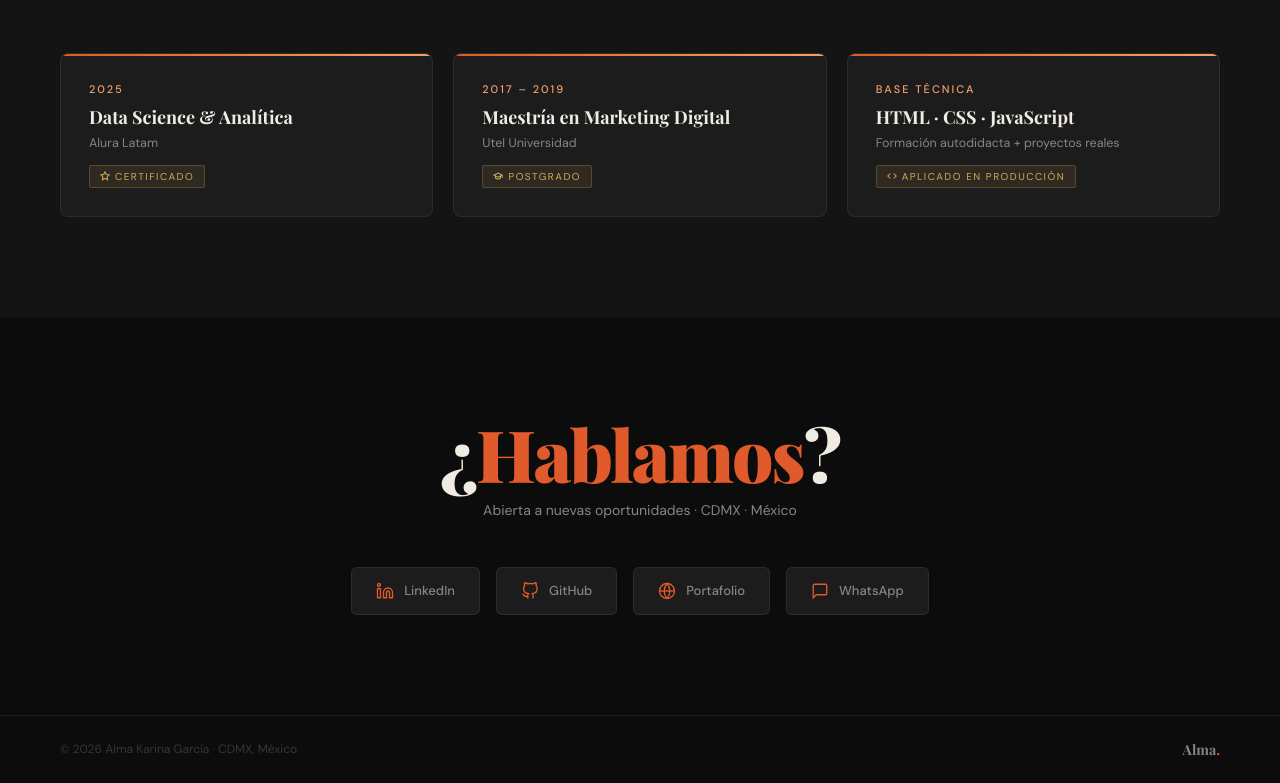
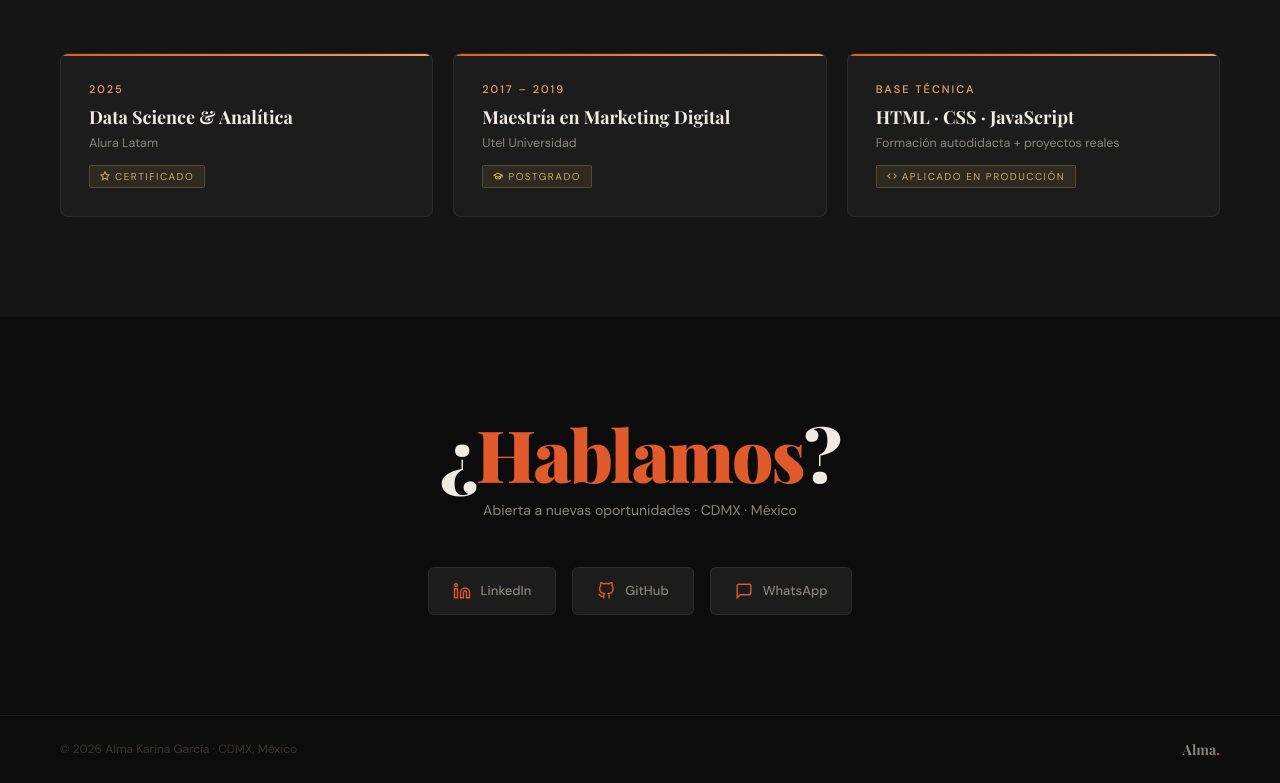
Before and after one commit to AlmaKarinaGarcia/portfolio-CV, a plain HTML site: page index.html in a window 1280 px wide. Shown: the part 3377-4160 px from the top of the page. Drawn offline with nearby package versions, Linux system fonts and the light colour scheme; a web font is replaced by a local one.

Commit message:
Remove portfolio link from index.html
Removed portfolio link from contact section.

```diff
--- a/index.html
+++ b/index.html
@@ -1150,10 +1150,6 @@ footer {
       <svg class="contact-icon" viewBox="0 0 24 24" fill="none" stroke="currentColor" stroke-width="1.8"><path d="M9 19c-5 1.5-5-2.5-7-3m14 6v-3.87a3.37 3.37 0 00-.94-2.61c3.14-.35 6.44-1.54 6.44-7A5.44 5.44 0 0020 4.77 5.07 5.07 0 0019.91 1S18.73.65 16 2.48a13.38 13.38 0 00-7 0C6.27.65 5.09 1 5.09 1A5.07 5.07 0 005 4.77a5.44 5.44 0 00-1.5 3.78c0 5.42 3.3 6.61 6.44 7A3.37 3.37 0 009 18.13V22"/></svg>
       GitHub
     </a>
-    <a href="https://almakarinagarcia.github.io/portafolio/" class="contact-link" target="_blank" rel="noopener">
-      <svg class="contact-icon" viewBox="0 0 24 24" fill="none" stroke="currentColor" stroke-width="1.8"><circle cx="12" cy="12" r="10"/><line x1="2" y1="12" x2="22" y2="12"/><path d="M12 2a15.3 15.3 0 010 20M12 2a15.3 15.3 0 000 20"/></svg>
-      Portafolio
-    </a>
     <a href="https://wa.me/529841910939" target="_blank" class="contact-link" target="_blank" rel="noopener">
       <svg class="contact-icon" viewBox="0 0 24 24" fill="none" stroke="currentColor" stroke-width="1.8"><path d="M21 15a2 2 0 01-2 2H7l-4 4V5a2 2 0 012-2h14a2 2 0 012 2z"/></svg>
       WhatsApp
```
